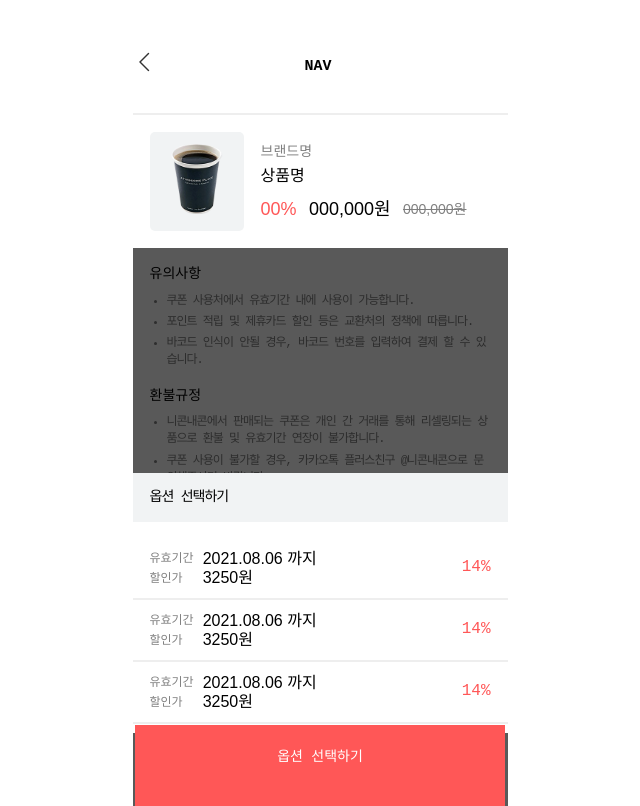
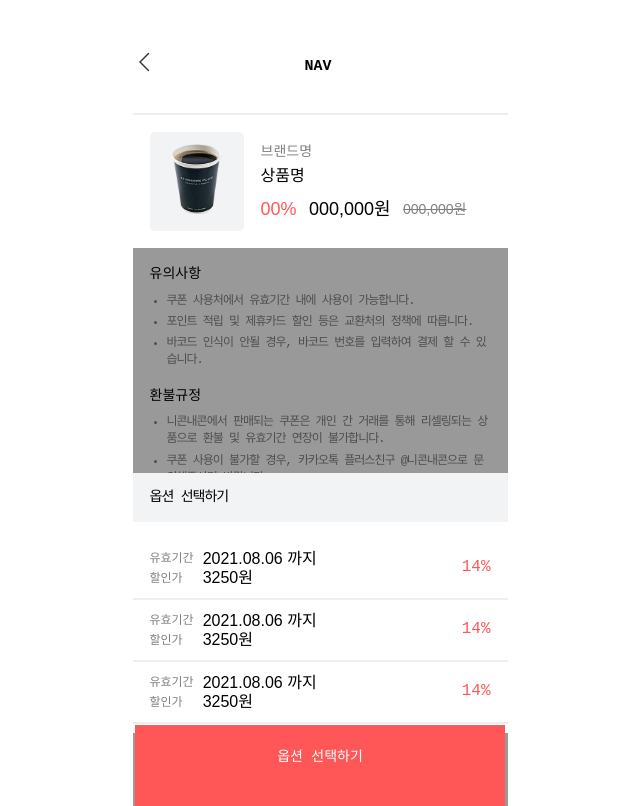
Before and after one commit to quack777/15_06th_doubleNC, a Next.js app: page /items/1 in a window 1280 px wide. Both pictures are taken after a click on the button "옵션 선택하기". Shown: the whole page, without its empty margins (320-960 px from the left). Built offline with nearby package versions, Linux system fonts and the light colour scheme; a web font is replaced by a local one.

Commit message:
Modify: Modal 스타일 수정

```diff
--- a/components/common/Modal.tsx
+++ b/components/common/Modal.tsx
@@ -23,7 +23,7 @@ const BodyBlackoutStyle = styled.div`
   top: 0;
   width: 100%;
   height: 100%;
-  background-color: rgba(0, 0, 0, 0.65);
+  background-color: rgba(0, 0, 0, 0.4);
   cursor: pointer;
   z-index: 900;
 `;
--- a/components/items/OptionBox.tsx
+++ b/components/items/OptionBox.tsx
@@ -80,7 +80,7 @@ const Container = styled.div<ContainerTypeStyle>`
     cursor: pointer;
     z-index: 1000;
     transform: translateY(0);
-    transition: 0.3s ease-in-out;
+    transition: 0.25s ease-in-out;
 
     ${({isShowing}) => isShowing && css`
         transform: translateY(-334px);
```
